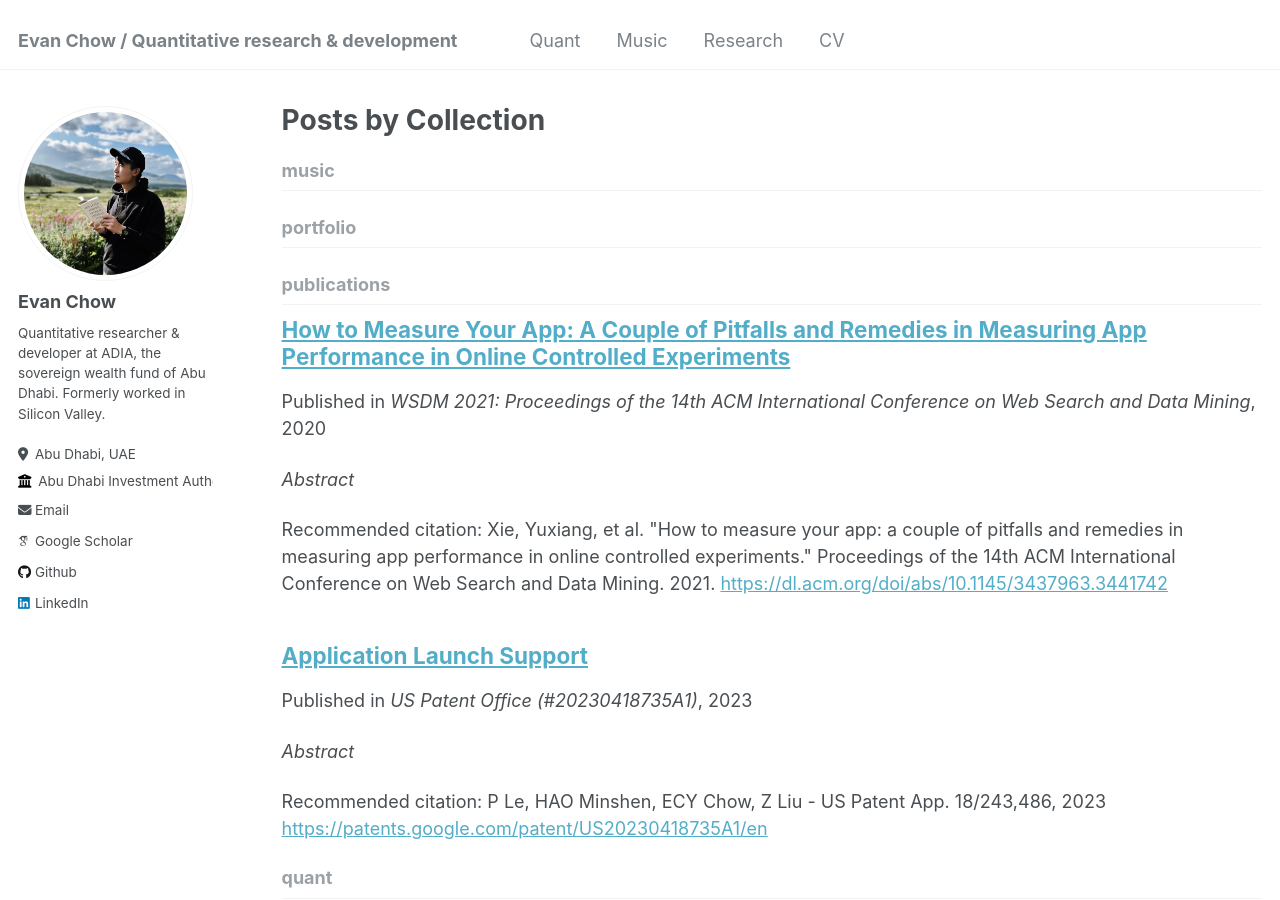
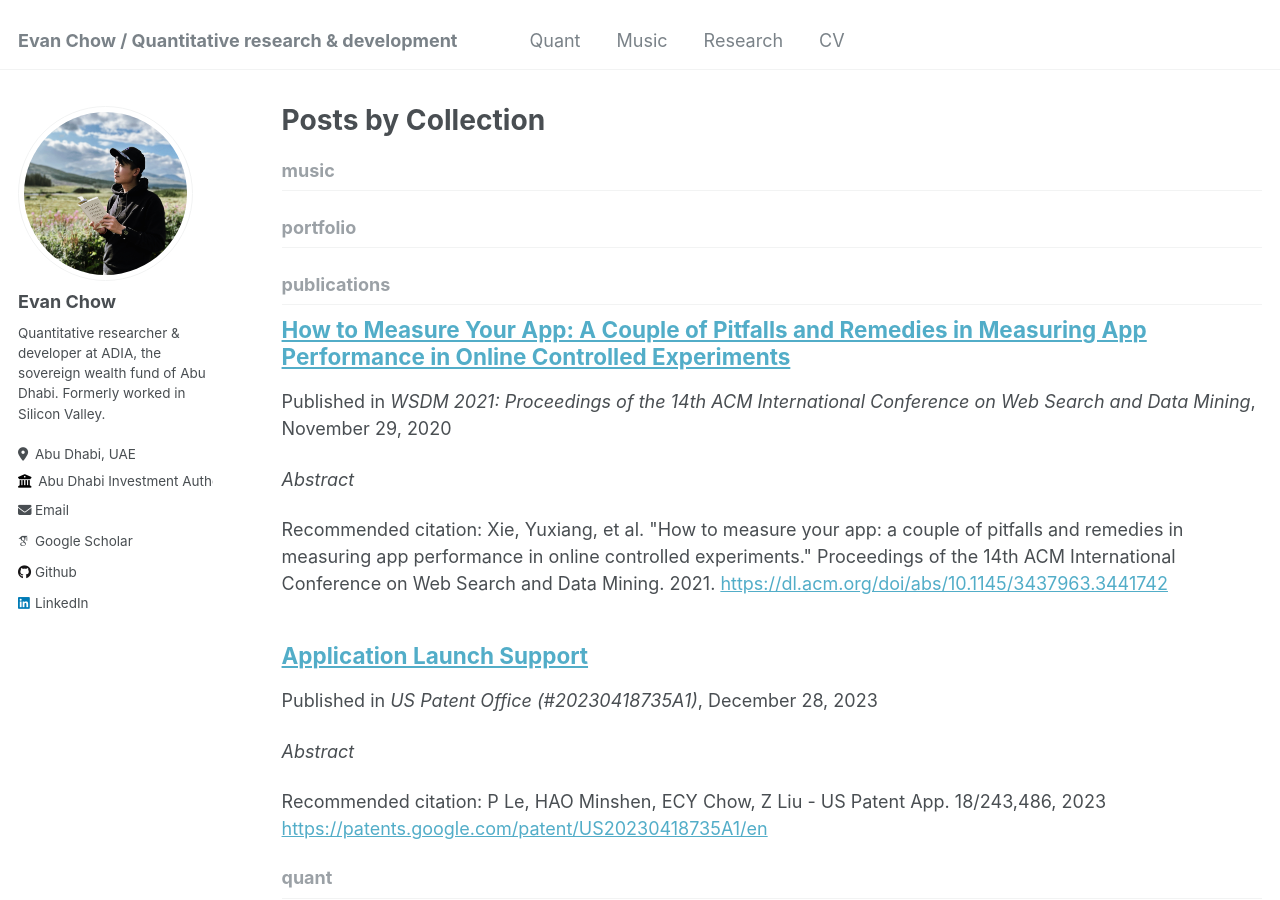
Before and after one commit to evnchw/evnchw.github.io, a Jekyll site: the page built from _pages/collection-archive.html, in a window 1280 px wide and 900 px high. Built offline with Jekyll 4.4.1, drawn with Linux system fonts in a browser that asks for light colours; some web fonts are replaced; some of the changed text lies outside the part shown.

Commit message:
Quick commit.

```diff
--- a/_includes/archive-single.html
+++ b/_includes/archive-single.html
@@ -39,9 +39,9 @@
     {% endif %}
 
         {% if post.collection == 'teaching' %}
-          <p> {{ post.type }}, <i>{{ post.venue }}</i>, {{ post.date | default: "1900-01-01" | date: "%Y" }} </p>
+          <p> {{ post.type }}, <i>{{ post.venue }}</i>, {{ post.date | default: "1900-01-01" | date: "%B %d, %Y" }} </p>
         {% elsif post.collection == 'publications' %}
-          <p>Published in <i>{{ post.venue }}</i>, {{ post.date | default: "1900-01-01" | date: "%Y" }} </p>
+          <p>Published in <i>{{ post.venue }}</i>, {{ post.date | default: "1900-01-01" | date: "%B %d, %Y" }} </p>
         {% elsif post.collection == 'quant' %}
           <p> {{ post.date | default: "1900-01-01" | date: "%Y" }} </p>
           {% elsif post.collection == 'music' %}
```
